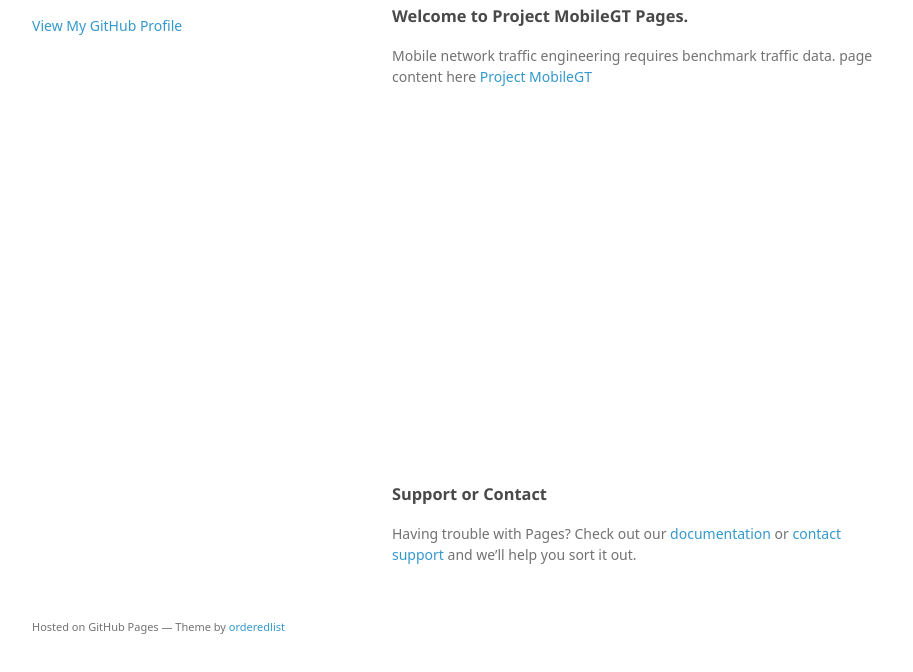
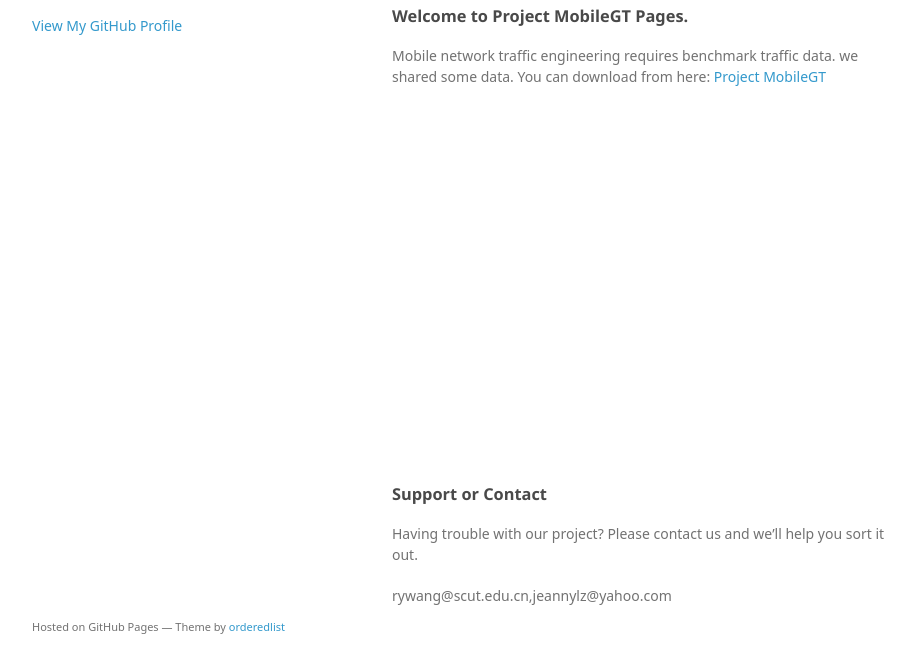
Before and after one commit to wangruoyu/wangruoyu.github.io, a plain HTML site: page index.html in a window 1280 px wide. Shown: the part 94-766 px from the top of the page, without its empty margins (178-1091 px from the left). Drawn offline with Linux system fonts and the light colour scheme; a web font is replaced by a local one.

Commit message:
Update index.html

```diff
--- a/index.html
+++ b/index.html
@@ -23,7 +23,7 @@
         <h2>Projects.</h2>
         <h3>Welcome to Project MobileGT Pages.</h3>
 
-<p>Mobile network traffic engineering requires benchmark traffic data. page content here <a href="https://wangruoyu.github.io/mobilegt/">Project MobileGT</a></p>
+<p>Mobile network traffic engineering requires benchmark traffic data. we shared some data. You can download from here: <a href="https://wangruoyu.github.io/mobilegt/">Project MobileGT</a></p>
         <br/>
 <br/><br/>
 <br/><br/>
@@ -39,7 +39,8 @@
 <h3>
 <a id="support-or-contact" class="anchor" href="#support-or-contact" aria-hidden="true"><span aria-hidden="true" class="octicon octicon-link"></span></a>Support or Contact</h3>
 
-<p>Having trouble with Pages? Check out our <a href="https://help.github.com/pages">documentation</a> or <a href="https://github.com/contact">contact support</a> and we’ll help you sort it out.</p>
+<p>Having trouble with our project? Please contact us and we’ll help you sort it out.</p>
+        <p>rywang@scut.edu.cn,jeannylz@yahoo.com</p>
       </section>
       <footer>
         <p><small>Hosted on GitHub Pages &mdash; Theme by <a href="https://github.com/orderedlist">orderedlist</a></small></p>
```
